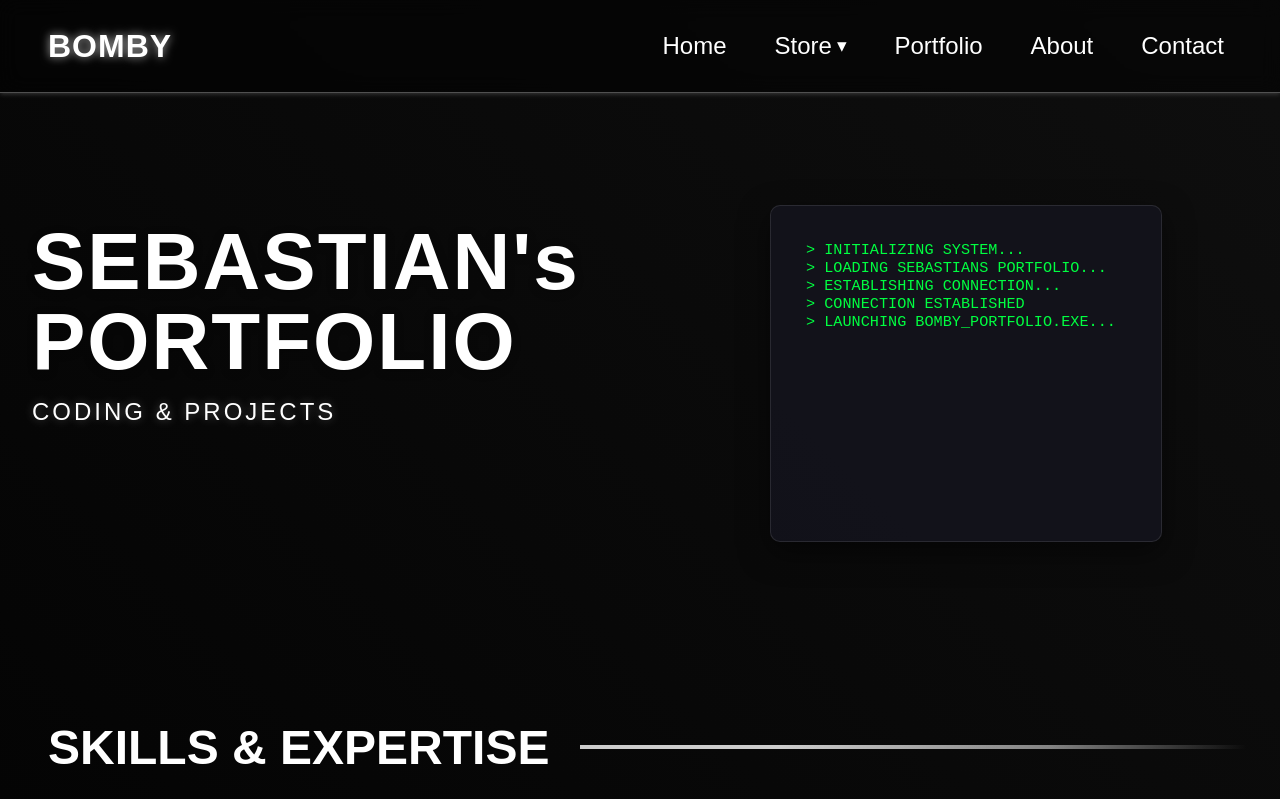
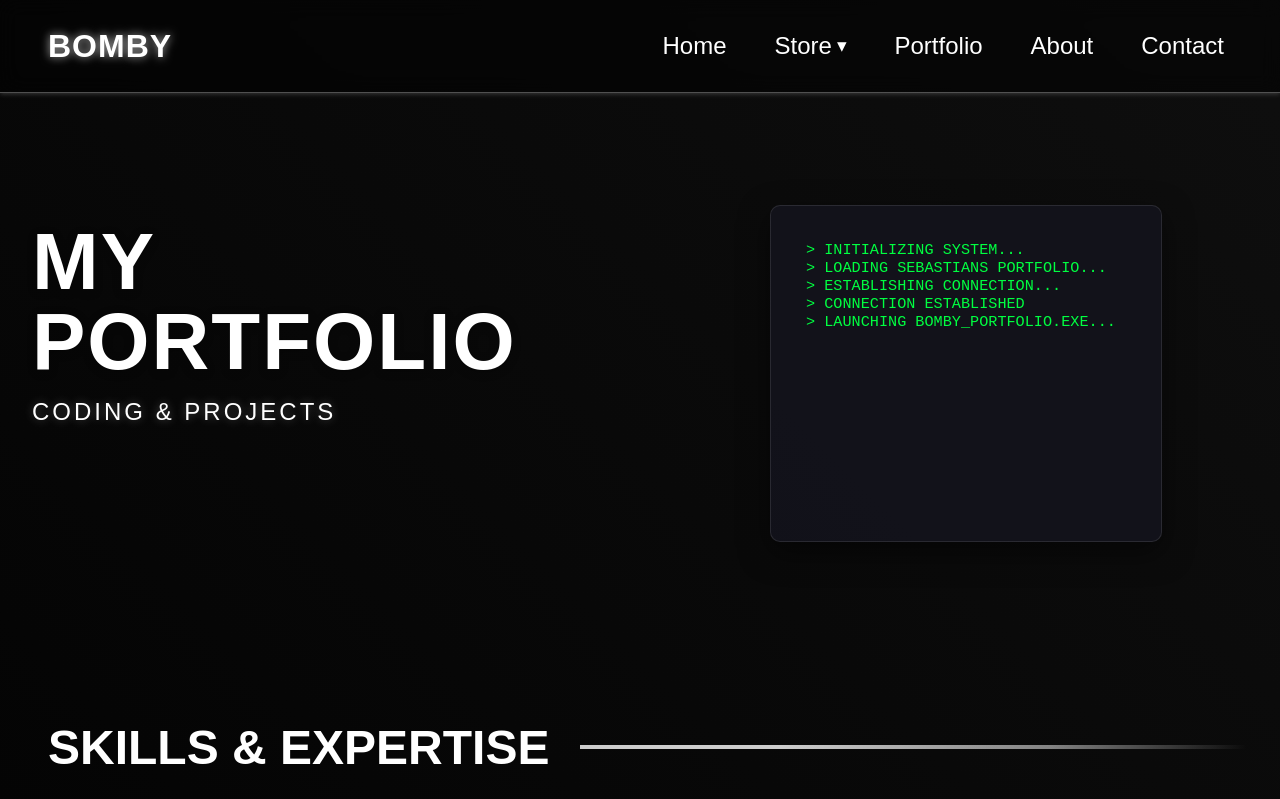
Before and after one commit to smk37git/BOMBY, a Django app: page /portfolio/ in a window 1280 px wide. Shown: the top 799 px of the page. Run offline with Django 5.2, Linux system fonts and the light colour scheme.

Commit message:
Updated portfolio.html for testing

```diff
--- a/PORTFOLIO/templates/PORTFOLIO/portfolio.html
+++ b/PORTFOLIO/templates/PORTFOLIO/portfolio.html
@@ -12,7 +12,7 @@
 {% block content %}
     <header class="portfolio-hero">
         <div class="hero-content">
-            <h1 class="main-title">SEBASTIAN's<br>PORTFOLIO</h1>
+            <h1 class="main-title">MY<br>PORTFOLIO</h1>
             <p class="subtitle">CODING & PROJECTS</p>
         </div>
         <div class="code-animation-container">
```
